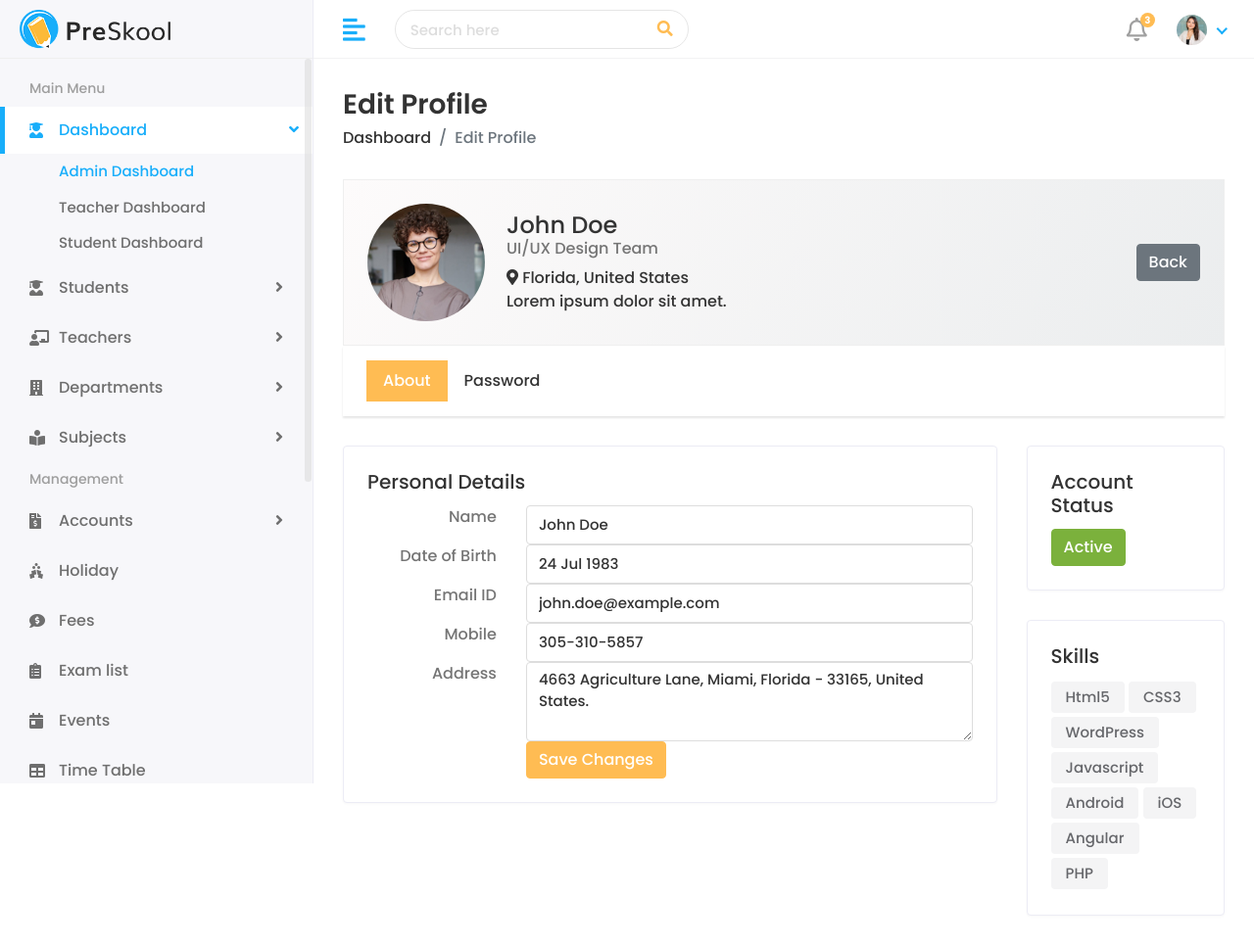
After one commit to RAKIB6348/my_django_project, a Django app: page /profile/edit/ in a window 1280 px wide. The commit adds this page. Shown: the whole page at 98% size. Run offline with Django 5.2, Linux system fonts and the light colour scheme; some libraries are stand-ins or nearby versions.

Commit message:
add profile edit

```diff
--- a/auth_user/urls.py
+++ b/auth_user/urls.py
@@ -7,4 +7,5 @@ urlpatterns = [
     path('', views.login_view, name='login'),
     path('dashboard/', views.admin_dashboard_view, name='admin_dashboard'),
     path('profile/', views.profile_view, name='profile'),
+    path('profile/edit/', views.profile_edit_view, name='profile_edit'),
 ]
--- a/auth_user/views.py
+++ b/auth_user/views.py
@@ -20,3 +20,7 @@ def admin_dashboard_view(request):
 
 def profile_view(request):
     return render(request, 'auth/profile.html')
+
+
+def profile_edit_view(request):
+    return render(request, 'auth/profile_edit.html')
--- /dev/null
+++ b/templates/auth/profile_edit.html
@@ -0,0 +1,151 @@
+{% extends 'auth/admin_dashboard.html' %}
+{% load static %}
+
+{% block content %}
+<div class="content container-fluid">
+   <div class="page-header">
+      <div class="row">
+         <div class="col">
+            <h3 class="page-title">Edit Profile</h3>
+            <ul class="breadcrumb">
+               <li class="breadcrumb-item"><a href="index.html">Dashboard</a></li>
+               <li class="breadcrumb-item active">Edit Profile</li>
+            </ul>
+         </div>
+      </div>
+   </div>
+   <div class="row">
+      <div class="col-md-12">
+         <div class="profile-header">
+            <div class="row align-items-center">
+               <div class="col-auto profile-image">
+                  <a href="#">
+                  <img class="rounded-circle" alt="User Image" src="{% static 'assets/img/profiles/avatar-02.jpg' %}">
+                  </a>
+               </div>
+               <div class="col ml-md-n2 profile-user-info">
+                  <h4 class="user-name mb-0">John Doe</h4>
+                  <h6 class="text-muted">UI/UX Design Team</h6>
+                  <div class="user-Location"><i class="fas fa-map-marker-alt"></i> Florida, United States</div>
+                  <div class="about-text">Lorem ipsum dolor sit amet.</div>
+               </div>
+               <div class="col-auto profile-btn">
+                  <a href="{% url 'auth_user:profile' %}" class="btn btn-secondary">
+                  Back
+                  </a>
+               </div>
+            </div>
+         </div>
+         <div class="profile-menu">
+            <ul class="nav nav-tabs nav-tabs-solid">
+               <li class="nav-item">
+                  <a class="nav-link active" data-toggle="tab" href="#per_details_tab">About</a>
+               </li>
+               <li class="nav-item">
+                  <a class="nav-link" data-toggle="tab" href="#password_tab">Password</a>
+               </li>
+            </ul>
+         </div>
+         <div class="tab-content profile-tab-cont">
+            <div class="tab-pane fade show active" id="per_details_tab">
+               <div class="row">
+                  <div class="col-lg-9">
+                     <div class="card">
+                        <div class="card-body">
+                           <h5 class="card-title">Personal Details</h5>
+                           <form>
+                              <div class="row">
+                                 <div class="col-sm-3 text-muted text-sm-right mb-0 mb-sm-3">Name</div>
+                                 <div class="col-sm-9">
+                                    <input class="form-control" type="text" value="John Doe">
+                                 </div>
+                              </div>
+                              <div class="row">
+                                 <div class="col-sm-3 text-muted text-sm-right mb-0 mb-sm-3">Date of Birth</div>
+                                 <div class="col-sm-9">
+                                    <input class="form-control" type="text" value="24 Jul 1983">
+                                 </div>
+                              </div>
+                              <div class="row">
+                                 <div class="col-sm-3 text-muted text-sm-right mb-0 mb-sm-3">Email ID</div>
+                                 <div class="col-sm-9">
+                                    <input class="form-control" type="email" value="john.doe@example.com">
+                                 </div>
+                              </div>
+                              <div class="row">
+                                 <div class="col-sm-3 text-muted text-sm-right mb-0 mb-sm-3">Mobile</div>
+                                 <div class="col-sm-9">
+                                    <input class="form-control" type="text" value="305-310-5857">
+                                 </div>
+                              </div>
+                              <div class="row">
+                                 <div class="col-sm-3 text-muted text-sm-right mb-0">Address</div>
+                                 <div class="col-sm-9 mb-0">
+                                    <textarea class="form-control" rows="3">4663 Agriculture Lane, Miami, Florida - 33165, United States.</textarea>
+                                 </div>
+                              </div>
+                              <div class="row">
+                                 <div class="col-sm-9 offset-sm-3">
+                                    <button type="submit" class="btn btn-primary">Save Changes</button>
+                                 </div>
+                              </div>
+                           </form>
+                        </div>
+                     </div>
+                  </div>
+                  <div class="col-lg-3">
+                     <div class="card">
+                        <div class="card-body">
+                           <h5 class="card-title">Account Status</h5>
+                           <button class="btn btn-success" type="button"><i class="fe fe-check-verified"></i> Active</button>
+                        </div>
+                     </div>
+                     <div class="card">
+                        <div class="card-body">
+                           <h5 class="card-title">Skills</h5>
+                           <div class="skill-tags">
+                              <span>Html5</span>
+                              <span>CSS3</span>
+                              <span>WordPress</span>
+                              <span>Javascript</span>
+                              <span>Android</span>
+                              <span>iOS</span>
+                              <span>Angular</span>
+                              <span>PHP</span>
+                           </div>
+                        </div>
+                     </div>
+                  </div>
+               </div>
+            </div>
+            <div id="password_tab" class="tab-pane fade">
+               <div class="card">
+                  <div class="card-body">
+                     <h5 class="card-title">Change Password</h5>
+                     <div class="row">
+                        <div class="col-md-10 col-lg-6">
+                           <form>
+                              <div class="form-group">
+                                 <label>Old Password</label>
+                                 <input type="password" class="form-control">
+                              </div>
+                              <div class="form-group">
+                                 <label>New Password</label>
+                                 <input type="password" class="form-control">
+                              </div>
+                              <div class="form-group">
+                                 <label>Confirm Password</label>
+                                 <input type="password" class="form-control">
+                              </div>
+                              <button class="btn btn-primary" type="submit">Save Changes</button>
+                           </form>
+                        </div>
+                     </div>
+                  </div>
+               </div>
+            </div>
+         </div>
+      </div>
+   </div>
+</div>
+{% endblock %}
```
Also changed, not shown: templates/auth/profile.html (+38 -1 lines).
